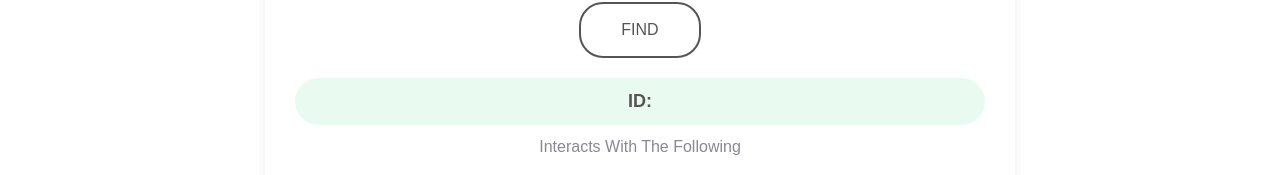
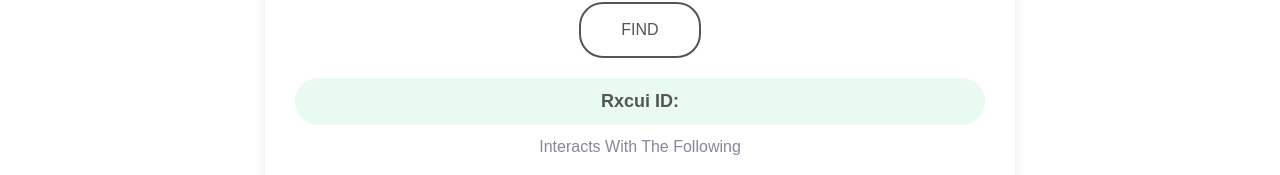
Before and after one commit to Sxlly/Drug-Interactor, a React (Create React App) app: page /getDrugInteraction in a window 1280 px wide. Shown: the part 364-539 px from the top of the page. Built offline with nearby package versions, Linux system fonts and the light colour scheme.

Commit message:
spinner jsx for all interactions tool

```diff
--- a/src/getDrugInteraction.js
+++ b/src/getDrugInteraction.js
@@ -15,6 +15,8 @@ export default () => {
     const[search, updateSearch] = useState(1);
     const[source, updateSource] = useState("DrugBank");
     const [interactionLoader, updateInteractionLoader] = useState(true);
+    const [rxcuiIDLoader, updateRxcuiIDLoader] = useState(true);
+    const [interactionCountLoader, updateInteractionCountLoader] = useState(true);
     const [interactionsList, updateInteractionsList] = useState([]);
     const [interactionCount, updateInteractionCount] = useState(0);
 
@@ -38,6 +40,7 @@ export default () => {
 
             console.log(getRxcuiIDData.idGroup.rxnormId[0]);
             updateRxcuiID(getRxcuiIDData.idGroup.rxnormId[0]);
+            updateRxcuiIDLoader(true);
 
             var passableRxcui = getRxcuiIDData.idGroup.rxnormId[0];
 
@@ -47,6 +50,7 @@ export default () => {
 
             console.log("No matching Rxcui Id!");
             updateRxcuiID("No Match...");
+            updateRxcuiIDLoader(true);
             return;
 
         }
@@ -74,6 +78,7 @@ export default () => {
             console.log(getInteractionsData.interactionTypeGroup[0].interactionType[0].interactionPair);
 
             updateInteractionCount(getInteractionsData.interactionTypeGroup[0].interactionType[0].interactionPair.length);
+            updateInteractionCountLoader(true);
 
             for (var index = 0; index < getInteractionsData.interactionTypeGroup[0].interactionType[0].interactionPair.length-1; index++) {
 
@@ -120,6 +125,8 @@ export default () => {
         (async () => {
 
             updateInteractionLoader(false);
+            updateInteractionCountLoader(false);
+            updateRxcuiIDLoader(false);
 
             await getInteractionsMethod();
             console.log("Waited!");
@@ -184,9 +191,9 @@ export default () => {
 
                             <button type="submit" className="rxcui-find-btn">Find</button>
 
-                            <p className="rxcui-answer">ID: {rxcuiID}</p>
+                            <p className="rxcui-answer">Rxcui ID: { rxcuiIDLoader ? rxcuiID : <ReactBootStrap.Spinner animation="border" size="sm" style={{ color:"#2ecc71" }}/> }</p>
                             <p className="">{nameOne} Interacts With The Following</p>
-                            <p className="">Total Number of Drugs {nameOne} Interacts With: {interactionCount}</p>
+                            <p className="">Total Number of Drugs {nameOne} Interacts With: { interactionCountLoader ? interactionCount : <ReactBootStrap.Spinner animation="border" size="sm" style={{ color:"#2ecc71"}}/> }</p>
 
                             {loadingFunction()}
 
```
